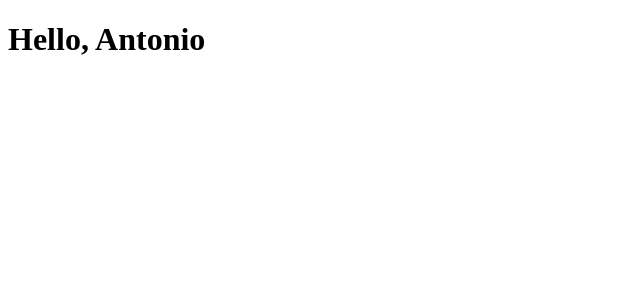
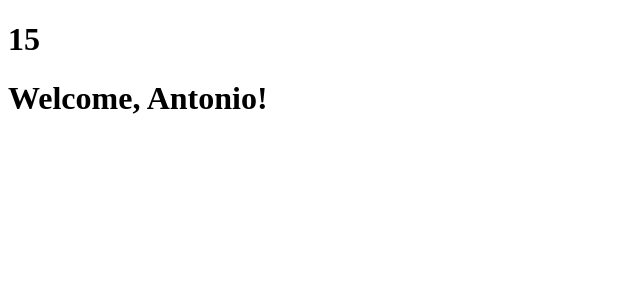
Before and after one commit to Kforkiller/eserciziReact, a React (Create React App) app in the folder my-app/: page / in a window 1280 px wide. Shown: the top 300 px of the page, without its empty margins (0-640 px from the left). Built offline with nearby package versions, Linux system fonts and the light colour scheme.

Commit message:
Esercizio sum default

```diff
--- a/my-app/src/App.js
+++ b/my-app/src/App.js
@@ -1,5 +1,15 @@
 import React from "react";
+import Sum from "./Sum";
+import { Welcome } from "./Welcome";
 
-export function helloName(name){
-    return <h1>Hello, {name}</h1>
+export default class App extends React.Component {
+
+  render() {
+    return (
+    <div>
+        <Sum/>
+        <Welcome name= "Antonio"/>
+    </div>
+    )
+  }
 }
--- /dev/null
+++ b/my-app/src/Sum.js
@@ -0,0 +1,9 @@
+import React from 'react'
+
+export default function Sum({array = [10,5]}) {
+  return (
+    <div>
+        <h1>{array.reduce((a, b) => a + b)}</h1>
+    </div>
+  )
+}
--- /dev/null
+++ b/my-app/src/Welcome.js
@@ -0,0 +1,8 @@
+
+export function Welcome ({name}) {
+        return (
+        <div>
+            <h1>Welcome, {name}!</h1>
+        </div>
+        )
+    }
--- a/my-app/src/index.js
+++ b/my-app/src/index.js
@@ -1,6 +1,5 @@
 import ReactDOM from "react-dom/client";
-/* import "./index.css"; */
-import { helloName } from "./App";
+import App from "./App";
 
 const root = ReactDOM.createRoot(document.getElementById("root"));
-root.render(helloName("Antonio"));
+root.render(<App/>);
```
